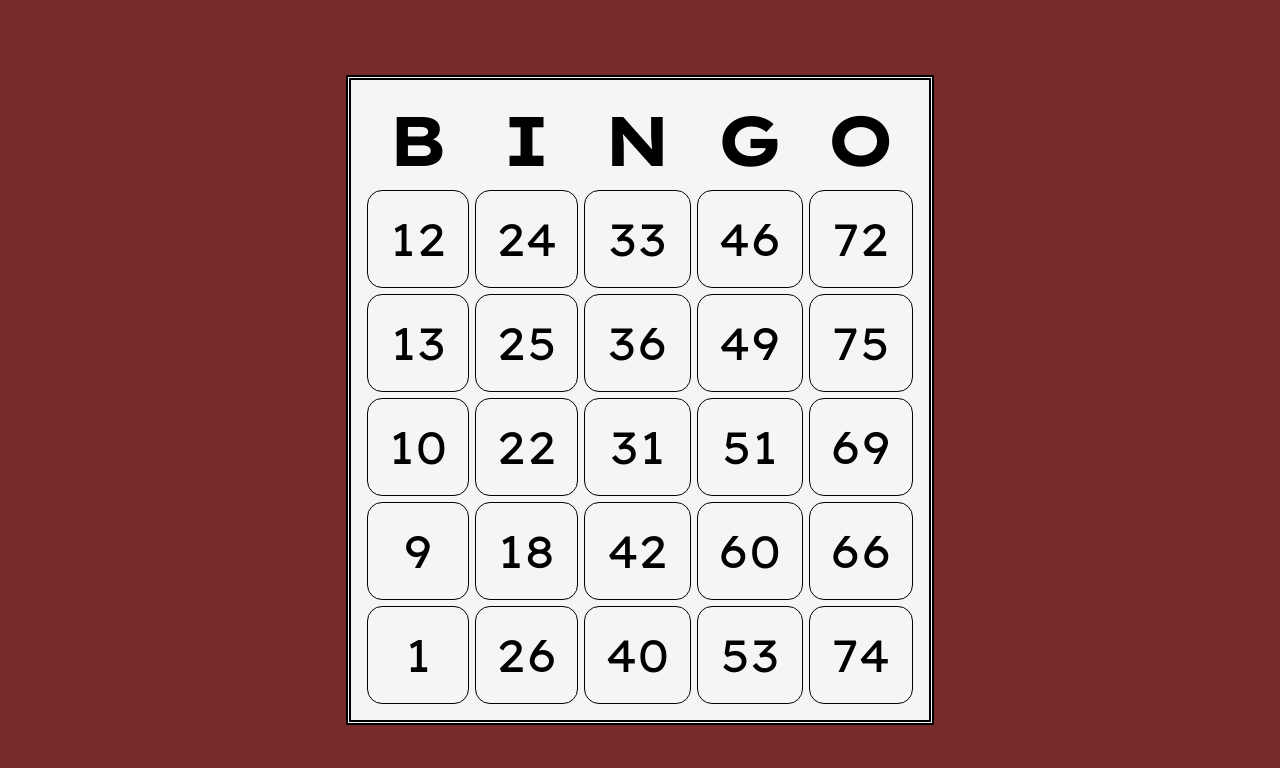
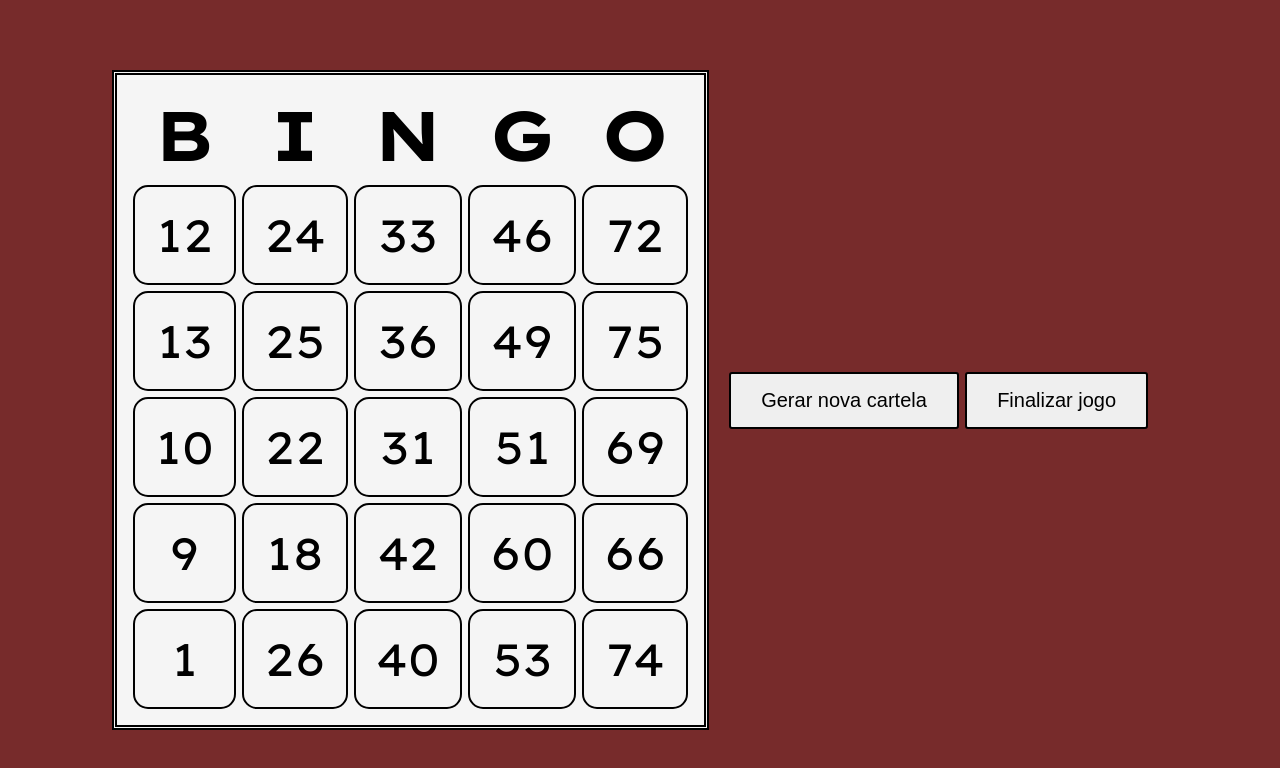
Before and after one commit to pietramainini/pw-ams, a plain HTML site: page bingo.html in a window 1280 px wide. Drawn offline with Linux system fonts and the light colour scheme.

Commit message:
Adiciona interatividade à cartela de bingo e estiliza botões

```diff
--- a/bingo.html
+++ b/bingo.html
@@ -9,6 +9,8 @@
     <style>
     @import url('https://fonts.googleapis.com/css2?family=IM+Fell+DW+Pica:ital@0;1&family=Lexend+Giga:wght@100..900&display=swap');
     </style>
+
+    <script src="js/cartela.js" defer></script>
 </head>
 <body>
     <table class="cartela">
@@ -33,91 +35,101 @@
         </thead>
         <tbody>
             <tr>
-                <td>
+                <td id="b1" onclick="Clicou(this);">
                     12
                 </td>
-                <td>
+                <td id="i1">
                     24
                 </td>
-                <td>
+                <td id="n1">
                     33
                 </td>
-                <td>
+                <td id="g1">
                     46
                 </td>
-                <td>
+                <td id="o1">
                     72
                 </td>
             </tr>
             <tr>
-                <td>
+                <td id="b2">
                     13
                 </td>
-                <td >
+                <td id="i2">
                     25
                 </td>
-                <td>
+                <td id="n2">
                     36
                 </td>
-                <td>
+                <td id="g2">
                     49
                 </td>
-                <td>
+                <td id="o2">
                     75
                 </td>
             </tr>
             <tr>
-                <td>
+                <td id="b3">
                     10
                 </td>
-                <td>
+                <td id="i3">
                     22
                 </td>
-                <td>
+                <td id="n3">
                     31
                 </td>
-                <td>
+                <td id="g3">
                     51
                 </td>
-                <td class="celula">
+                <td id="o3">
                     69
                 </td>
             </tr>
             <tr>
-                <td class="celula">
+                <td id="b4">
                     9
                 </td>
-                <td class="celula">
+                <td id="i4">
                     18
                 </td>
-                <td class="celula">
+                <td id="n4">
                     42
                 </td>
-                <td class="celula">
+                <td id="g4">
                     60
                 </td>
-                <td class="celula">
+                <td id="o4">
                     66
                 </td>
             </tr>
             <tr>
-                <td class="celula">
+                <td id="b5">
                     1
                 </td>
-                <td class="celula">
+                <td id="i5">
                     26
                 </td>
-                <td class="celula">
+                <td id="n5">
                     40
                 </td>
-                <td class="celula">
+                <td id="g5">
                     53
                 </td>
-                <td class="celula">
+                <td id="o5">
                     74
                 </td>
             </tr>
         </tbody>
     </table>
+
+    <div class="botoes">
+        <button class="btn gerar" id="gerar">
+            Gerar nova cartela
+        </button>
+
+        <button class="btn finalizar" id="finalizar">
+            Finalizar jogo
+        </button>
+    </div>
 </body>
 </html>
--- a/css/cartela.css
+++ b/css/cartela.css
@@ -31,13 +31,32 @@ th {
 }
 
 td {
-    border: 1px solid black;
+    border: 2px solid black;
     border-radius: 15px;
     padding: 20px;
     font-size: 45px;
 }
 
 td:hover {
-    background-color: rgb(212, 124, 124);
+    background-color: rgb(153, 89, 89);
     cursor: pointer;
 }
+
+.celula {
+    background-color: rgb(119, 43, 43);
+    color: white;
+    font-weight: bold;
+}
+
+.btn {
+    padding: 15px 30px;
+    font-size: 20px;
+    border: 2px solid black;
+    border-radius: 3px;
+    cursor: pointer;
+    transition: background-color 0.3s ease;
+}
+
+.botoes {
+    padding: 20px;
+}
--- /dev/null
+++ b/js/cartela.js
@@ -0,0 +1,7 @@
+function Clicou(elemento) {
+    if (elemento.classList.contains("celula")) {
+        elemento.classList.remove("celula");
+    } else {
+        elemento.classList.add("celula");
+    }
+}
```
